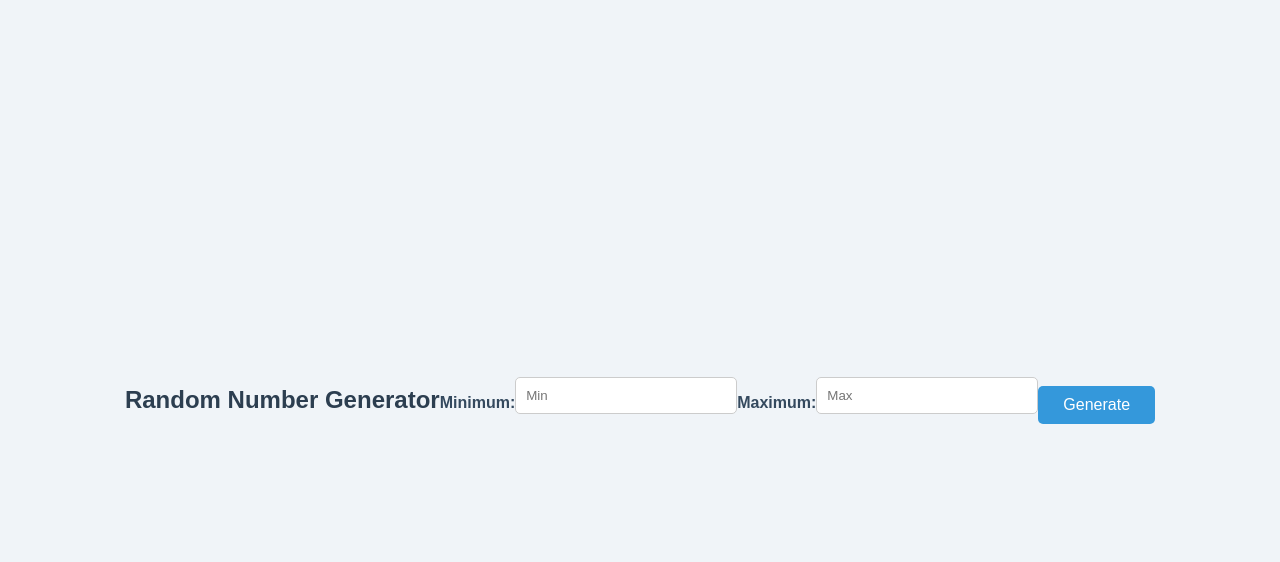
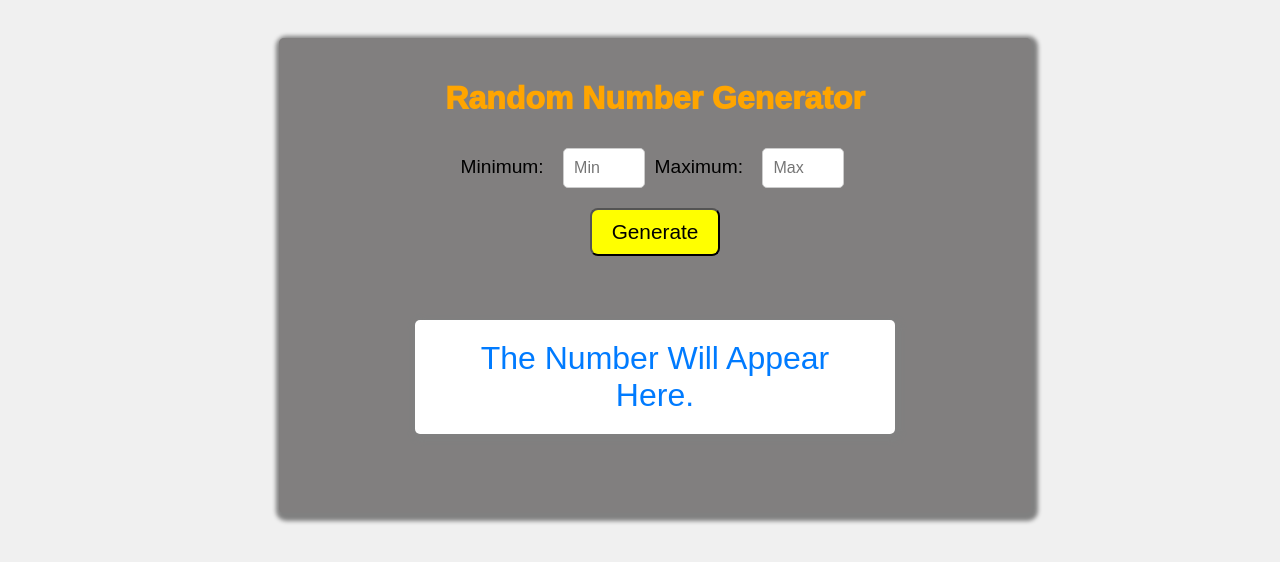
Before and after one commit to MoyiWycliffe/Random-Number-Generator-By-js, a plain HTML site: page index.html in a window 1280 px wide. Drawn offline with Linux system fonts and the light colour scheme.

Commit message:
Update index.html

```diff
--- a/index.html
+++ b/index.html
@@ -16,69 +16,66 @@
   <style>
     body {
       font-family: Arial, sans-serif;
-      background-color: #f0f4f8;
-      display: flex;
-      justify-content: center;
-      align-items: center;
-      height: 100vh;
-      margin: 0;
-    }
-
-    .container {
-      background-color: #ffffff;
-      padding: 30px 40px;
-      border-radius: 10px;
-      box-shadow: 0 4px 10px rgba(0, 0, 0, 0.15);
+      padding: 30px;
+      background: #f0f0f0;
       text-align: center;
     }
-
+    div {
+      background-color: #fff;
+      width: fit-content;
+      text-align: center;
+      padding: 20px 40px;
+      margin: 5vw auto;
+      min-width: 200px;
+      max-width: 400px;
+      width: 80%;
+      box-shadow: 2px 3px 4px 5px grey;
+      border-radius: 5px;
+    }
+    main{
+      background-color: #817f7f;
+      height: fit-content;
+      padding:15px;
+      width: 60%;
+      margin-left: 20%;
+      margin-right: 20%;
+      text-align: center;
+      border-radius: 5px;
+      box-shadow: 2px 3px 4px 5px grey;
+    }
     h2 {
-      margin-bottom: 20px;
-      color: #2c3e50;
+      color: orange;
+      font-size: 2rem;
+      font-weight: 1000;
     }
-
-    label {
-      display: block;
-      margin: 10px 0 5px;
-      font-weight: bold;
-      color: #34495e;
+    label{
+      font-size: 1.2rem;
+      margin-right: 10px;
     }
-
-    input[type="number"] {
+    input{
       padding: 10px;
-      width: 100%;
-      max-width: 200px;
+      font-size: 1rem;
+      width: 60px;
+      margin: 5px;
+      border-radius: 5px;
       border: 1px solid #ccc;
-      border-radius: 5px;
-      margin-bottom: 10px;
     }
-
     button {
-      padding: 10px 25px;
-      font-size: 1rem;
-      background-color: #3498db;
-      color: white;
-      border: none;
-      border-radius: 5px;
+      padding: 10px 20px;
+      font-size: 1.3rem;
       cursor: pointer;
-      transition: 0.3s ease;
-      margin-top: 10px;
+      margin-top: 15px;
+      background-color: yellow;
+      border-radius: 8px;
     }
-
-    button:hover {
-      background-color: #2980b9;
-    }
-
     #result {
-      margin-top: 20px;
-      font-size: 1.5rem;
-      color: #27ae60;
-      font-weight: bold;
+      font-size: 2rem;
+      color: #007bff;
     }
   </style>
 </head>
 <body>
-
+<main>
 <h2>Random Number Generator</h2>
 
 <label for="min">Minimum:</label>
@@ -87,12 +84,12 @@
 <label for="max">Maximum:</label>
 <input type="number" id="max" placeholder="Max" />
 
-<br/>
+<br>
 
 <button onclick="generateRandom()">Generate</button>
 
-<div id="result"></div>
-
+<div id="result">The Number Will Appear Here.</div>
+</main>
 <script>
   function generateRandom() {
     const min = Number(document.getElementById('min').value);
```
